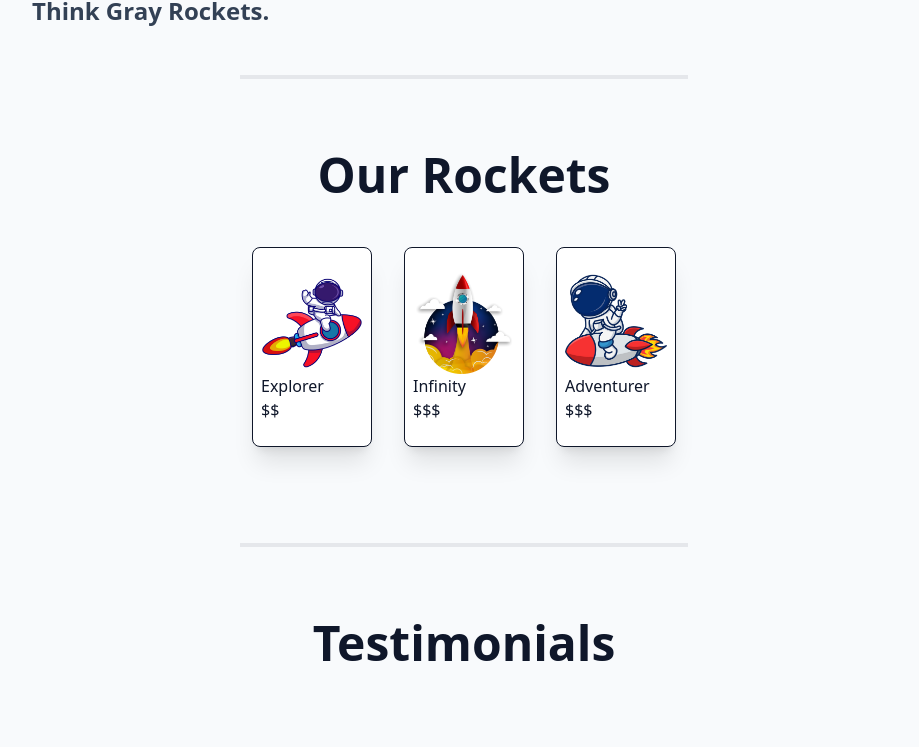
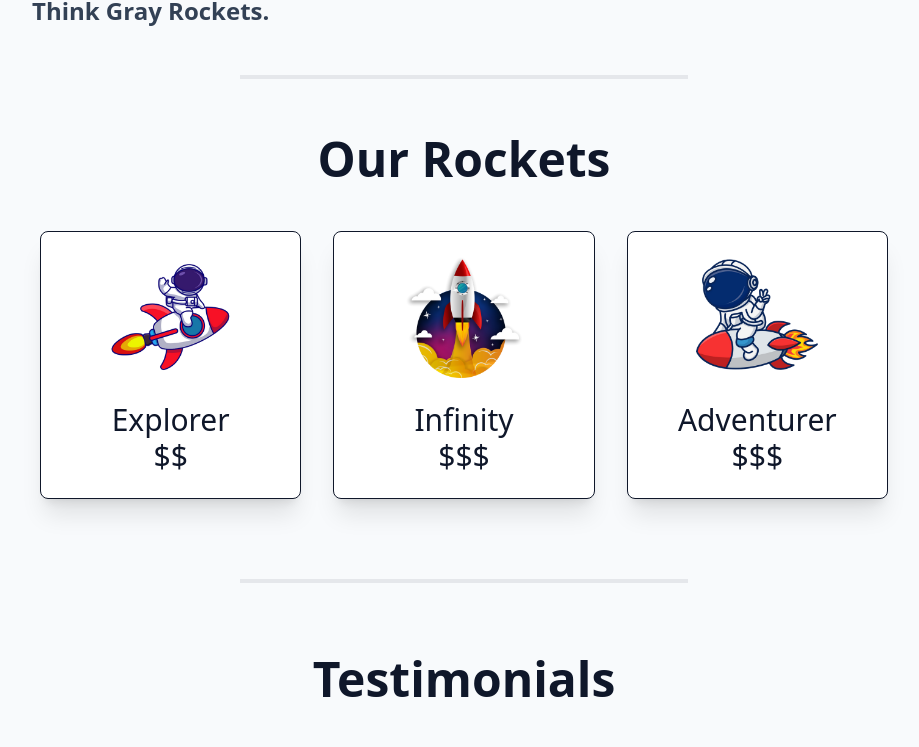
Before and after one commit to Gathoni-Wanjira/Gray-Rockets, a website: page index.html in a window 1280 px wide. Shown: the part 581-1328 px from the top of the page, without its empty margins (176-1095 px from the left). Drawn offline with nearby package versions, Linux system fonts and the light colour scheme; files that its build step writes are made by us from their sources.

Commit message:
Rockets Column

```diff
--- a/index.html
+++ b/index.html
@@ -68,29 +68,29 @@ This is the same way we put normal properties for normal screen and assign desir
 
 
 <!-- ROCKETS SECTION -->
-<section id="Rockets"class="my-12 p-6">
+<section id="Rockets"class="my-8 p-6">
     <h2 class="text-4xl font-bold text-center sm:text-5xl mb-6 text-slate-900 dark:text-white">
         Our Rockets</h2>
-    <div id="rockets-container" class="flex flex-col-reverse sm:flex-row mx-auto mb-6  text-slate-900 dark:text-white items-center my-12 gap-8 max-w-full sm:w-1/2 sm:h-1/2">
+    <div id="rockets-container" class="flex flex-col-reverse sm:flex-row mx-auto mb-6  text-slate-900 dark:text-white items-center my-12 gap-8 w-full ">
 
         <div id="container1" class="border border-solid border-slate-900 dark:border-gray-100 bg-white
-        py-6 px-2 rounded-lg shadow-xl w-full sm:w-5/6">
-            <img src="Build/Images/rocketride.png">
-            <p class="mx-auto">Explorer</p>
-            <p>$$</p>
+        dark:bg-black py-6 px-2 rounded-lg shadow-xl w-2/3 sm:w-5/6 ">
+            <img src="Build/Images/rocketride.png" class="w-1/2 m-auto mb-6">
+            <h3 class="mx-auto text-center text-3xl text-slate-900 dark:text-white">Explorer</h3>
+            <p class="mx-auto text-center text-3xl text-slate-900 dark:text-white">$$</p>
         </div>
 
-        <div id="container2" class=" border border-solid border-slate-900 dark:border-gray-100 bg-white py-6 px-2 rounded-lg shadow-xl w-full sm:w-5/6">
-            <img src="Build/Images/rocketlaunch.png">
-            <p class="mx-auto">Infinity</p>
-            <p>$$$</p>
+        <div id="container2" class=" border border-solid border-slate-900 dark:border-gray-100 bg-white dark:bg-black py-6 px-2 rounded-lg shadow-xl w-2/3 sm:w-5/6 ">
+            <img src="Build/Images/rocketlaunch.png" class="w-1/2 m-auto mb-6">
+            <h3 class="mx-auto text-center text-3xl text-slate-900 dark:text-white ">Infinity</h3>
+            <p class="mx-auto text-center text-3xl text-slate-900 dark:text-white">$$$</p>
         </div>
 
         <div id="container3" class="border border-solid border-slate-900 dark:border-gray-100 bg-white
-        py-6 px-2 rounded-lg shadow-xl w-full sm:w-5/6">
-            <img src="Build/Images/rocketman.png">
-            <p class="m-auto">Adventurer</p>
-            <p>$$$</p>
+        dark:bg-black py-6 px-2 rounded-lg shadow-xl w-2/3 sm:w-5/6 ">
+            <img src="Build/Images/rocketman.png" class="w-1/2 m-auto mb-6">
+            <h3 class="mx-auto text-center text-3xl text-slate-900 dark:text-white">Adventurer</h3>
+            <p class="mx-auto text-center text-3xl text-slate-900 dark:text-white">$$$</p>
         </div>
     </div>
 </section>
```
